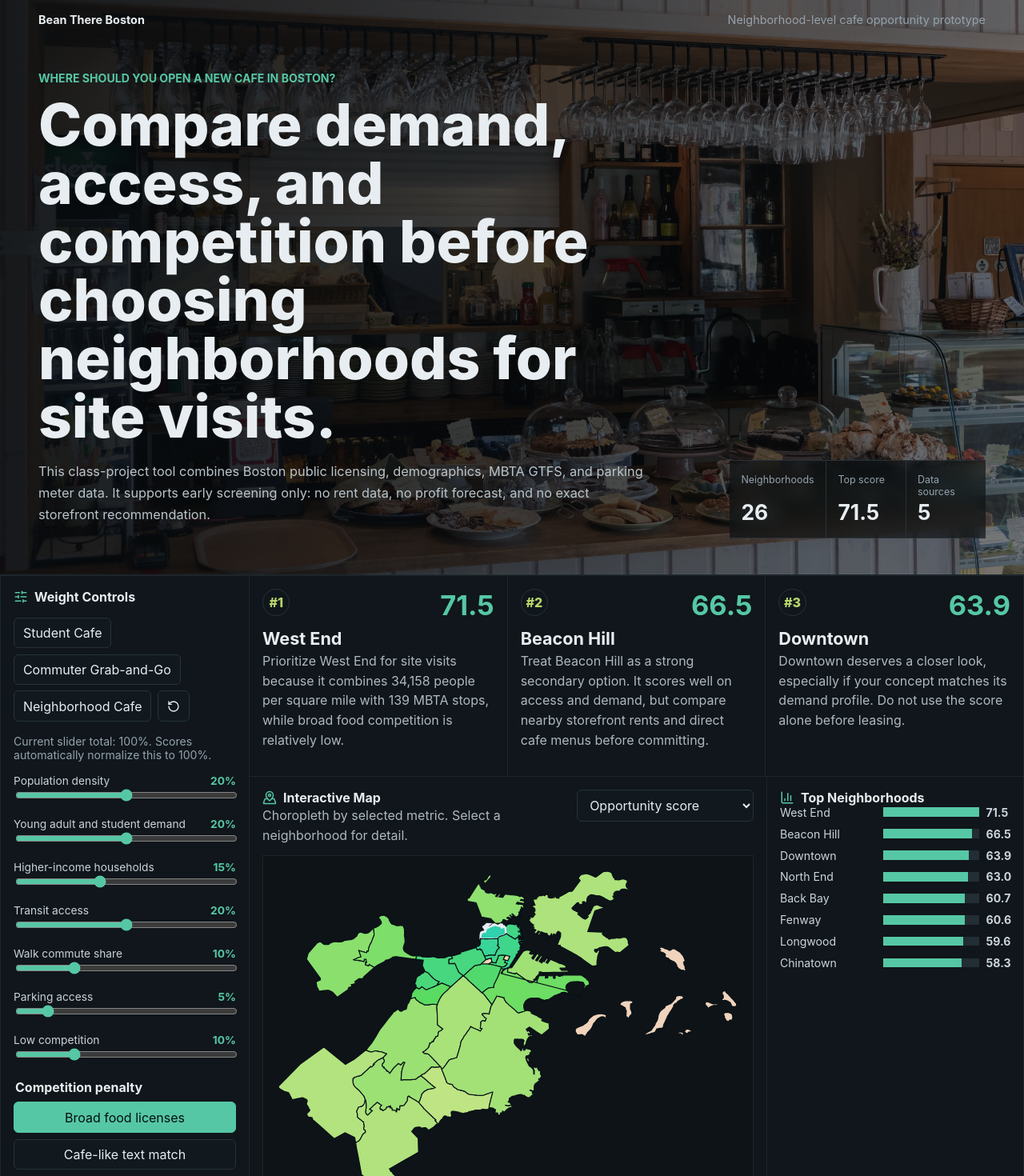
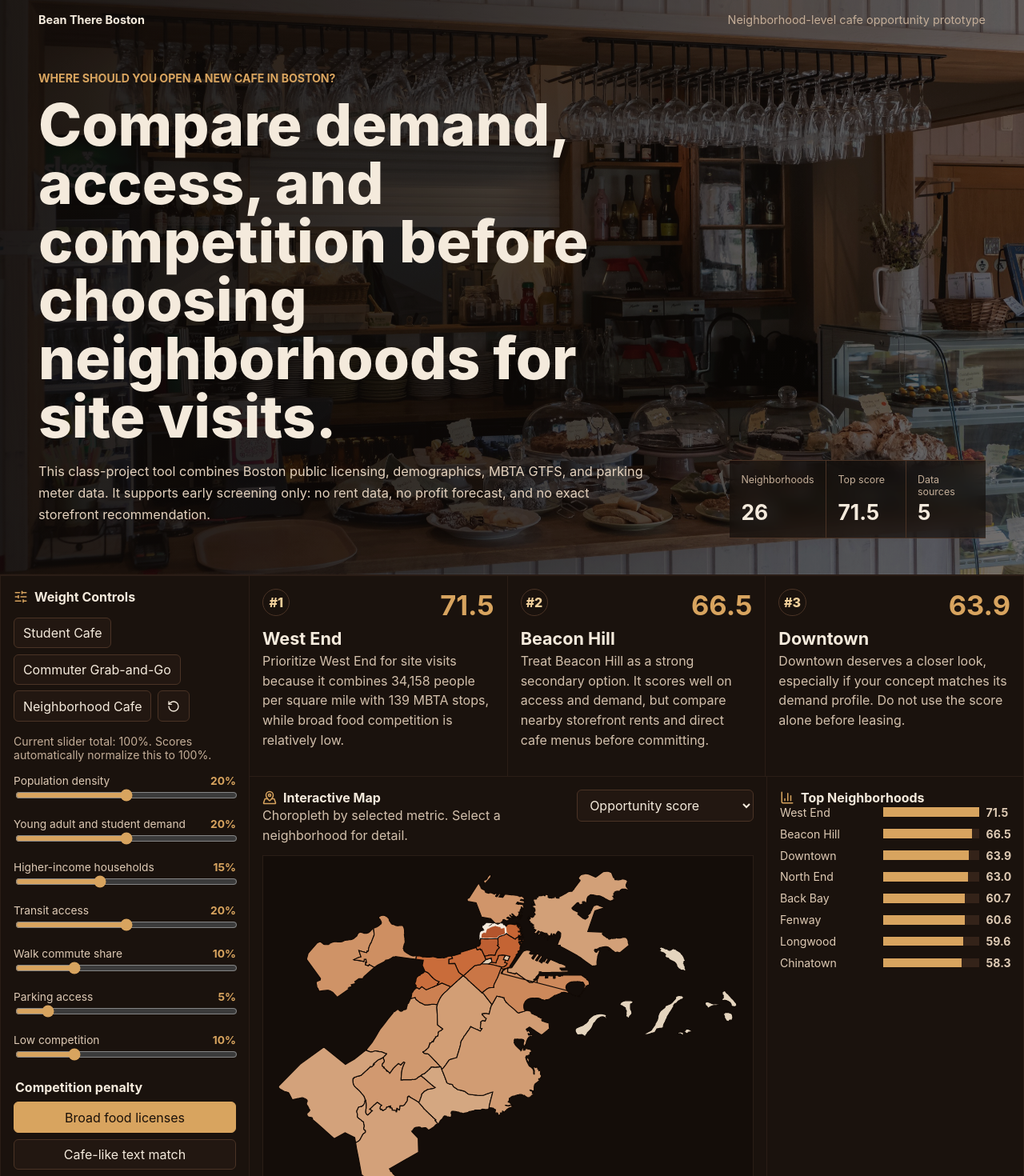
Before and after one commit to inorrr/bean_there_boston, a React (Vite) app: page / in a window 1280 px wide. Shown: the top 1470 px of the page at 80% size. Built offline with nearby package versions, Linux system fonts and the light colour scheme.

Commit message:
Use warm cafe color palette

```diff
--- a/src/main.tsx
+++ b/src/main.tsx
@@ -530,9 +530,10 @@ function BostonMap({
 
 function colorRamp(value: number) {
   const clamped = Math.max(0, Math.min(1, value));
-  const hue = 26 + clamped * 142;
-  const light = 84 - clamped * 34;
-  return `hsl(${hue} 64% ${light}%)`;
+  const hue = 34 - clamped * 16;
+  const saturation = 42 + clamped * 18;
+  const light = 82 - clamped * 38;
+  return `hsl(${hue} ${saturation}% ${light}%)`;
 }
 
 function RankedBarChart({ rows }: { rows: Array<NeighborhoodMetric & { score: number }> }) {
@@ -568,7 +569,7 @@ function ComponentChart({
     ["parking", "Parking"],
     ["low_competition", "Low competition"],
   ];
-  const colors = ["#0f766e", "#b45309", "#2563eb", "#be123c"];
+  const colors = ["#d8a45f", "#9c6b3d", "#f0cf9a", "#7a4a2a"];
   return (
     <div className="component-chart">
       {components.map(([key, label]) => (
--- a/src/styles.css
+++ b/src/styles.css
@@ -1,18 +1,18 @@
 :root {
-  color: #e7edf0;
-  background: #090d10;
+  color: #f4eadc;
+  background: #100b08;
   font-family: Inter, ui-sans-serif, system-ui, -apple-system, BlinkMacSystemFont, "Segoe UI", sans-serif;
   font-synthesis: none;
   text-rendering: optimizeLegibility;
-  --bg: #090d10;
-  --surface: #10161b;
-  --line: #26323a;
-  --line-soft: #1c252b;
-  --text: #e7edf0;
-  --muted: #94a3ad;
-  --faint: #64727c;
-  --accent: #56c7a5;
-  --accent-2: #b8d56b;
+  --bg: #100b08;
+  --surface: #1a120d;
+  --line: #4a3325;
+  --line-soft: #2a1d16;
+  --text: #f4eadc;
+  --muted: #c4ae98;
+  --faint: #8d7866;
+  --accent: #d8a45f;
+  --accent-2: #f0cf9a;
 }
 
 * {
@@ -33,7 +33,7 @@ select {
 button,
 select {
   border: 1px solid var(--line);
-  background: #11191f;
+  background: #221711;
   color: var(--text);
   border-radius: 6px;
   padding: 0.52rem 0.68rem;
@@ -42,8 +42,8 @@ select {
 
 button:hover,
 select:hover {
-  border-color: #4a5d67;
-  background: #162128;
+  border-color: #7d5b40;
+  background: #2c1e16;
 }
 
 main {
@@ -67,9 +67,9 @@ main {
   border-bottom: 1px solid var(--line-soft);
   background-image: linear-gradient(
       90deg,
-      rgb(9 13 16 / 0.9) 0%,
-      rgb(9 13 16 / 0.76) 42%,
-      rgb(9 13 16 / 0.44) 100%
+      rgb(16 11 8 / 0.9) 0%,
+      rgb(16 11 8 / 0.78) 42%,
+      rgb(16 11 8 / 0.48) 100%
     ),
     url("/assets/cafe-cover.jpg");
   background-position: center 46%;
@@ -142,7 +142,7 @@ h2 {
 
 .lede {
   max-width: 760px;
-  color: #b9c4ca;
+  color: #e3d1bd;
   font-size: 1.02rem;
   line-height: 1.65;
 }
@@ -153,7 +153,7 @@ h2 {
   gap: 0;
   border-top: 1px solid var(--line);
   border-bottom: 1px solid var(--line);
-  background: rgb(9 13 16 / 0.62);
+  background: rgb(16 11 8 / 0.64);
   backdrop-filter: blur(10px);
 }
 
@@ -234,7 +234,7 @@ h2 {
   display: flex;
   justify-content: space-between;
   gap: 1rem;
-  color: #c9d3d8;
+  color: #ddc9b4;
   font-size: 0.86rem;
 }
 
@@ -264,7 +264,7 @@ h2 {
 
 .segmented .active {
   background: var(--accent);
-  color: #05100d;
+  color: #1a1009;
   border-color: var(--accent);
 }
 
@@ -323,7 +323,7 @@ h2 {
 .recommendation p,
 .panel p,
 .limitations li {
-  color: #aeb9bf;
+  color: #d3c0ac;
   line-height: 1.55;
 }
 
@@ -349,12 +349,12 @@ h2 {
 .boston-map {
   width: 100%;
   min-height: 360px;
-  background: #0d1317;
+  background: #140d09;
   border: 1px solid var(--line-soft);
 }
 
 .boston-map polygon {
-  stroke: #071015;
+  stroke: #100905;
   stroke-width: 1.5;
   cursor: pointer;
   transition: opacity 0.15s ease, stroke-width 0.15s ease;
@@ -381,8 +381,8 @@ h2 {
   border-right: 1px solid var(--line);
   border-bottom: 1px solid var(--line);
   padding: 0.42rem 0.65rem;
-  background: #11191f;
-  color: #cbd5da;
+  background: #221711;
+  color: #decab4;
   font-size: 0.86rem;
 }
 
@@ -403,14 +403,14 @@ h2 {
   grid-template-columns: minmax(120px, 1fr) minmax(120px, 1.7fr) 3.2rem;
   gap: 0.55rem;
   align-items: center;
-  color: #cbd5da;
+  color: #decab4;
   font-size: 0.88rem;
 }
 
 .bar-row div,
 .component-row div {
   height: 0.72rem;
-  background: #222d34;
+  background: #342319;
   overflow: hidden;
 }
 
@@ -447,7 +447,7 @@ h2 {
 }
 
 .scatter line {
-  stroke: #66747d;
+  stroke: #9b7b5e;
 }
 
 .scatter text {
@@ -466,7 +466,7 @@ h2 {
   border: 1px solid var(--line);
   border-radius: 6px;
   padding: 0.4rem 0.6rem;
-  background: #11191f;
+  background: #221711;
   color: var(--muted);
 }
 
@@ -490,7 +490,7 @@ table {
   width: 100%;
   min-width: 850px;
   border-collapse: collapse;
-  color: #cbd5da;
+  color: #decab4;
   font-size: 0.88rem;
 }
 
@@ -583,7 +583,7 @@ th button.sorted {
   .hero {
     padding-inline: 1rem;
     min-height: auto;
-    background-image: linear-gradient(rgb(9 13 16 / 0.86), rgb(9 13 16 / 0.74)),
+    background-image: linear-gradient(rgb(16 11 8 / 0.86), rgb(16 11 8 / 0.74)),
       url("/assets/cafe-cover.jpg");
     background-position: center top;
   }
```
